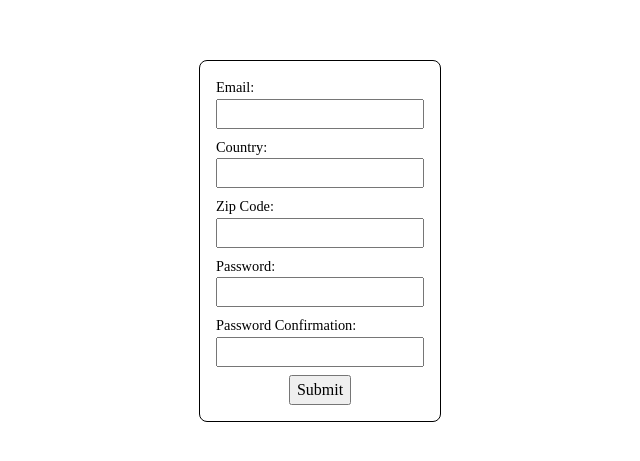
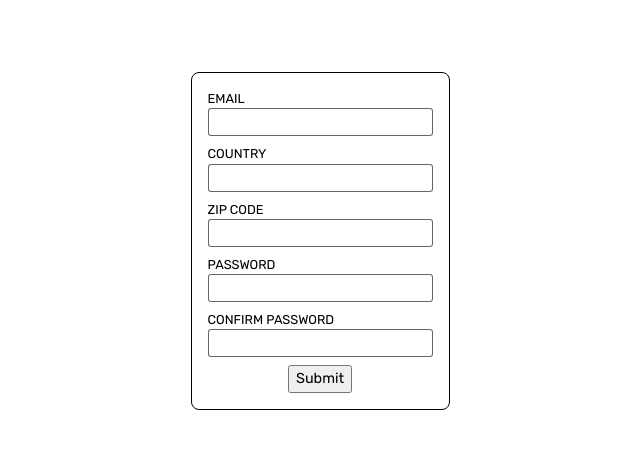
Before and after one commit to louisdeco/form-validation-practice, a website built with webpack: page src/index.html in a window 1280 px wide. Shown: the part 159-620 px from the top of the page, without its empty margins (320-960 px from the left). Built offline with nearby package versions, Linux system fonts and the light colour scheme.

Commit message:
feat(ui): enhance form styling and text formatting
- Add Rubik font-family to root element
- Style form elements
- Update form labels
- Add submit button with consistent styling

```diff
--- a/src/css/style.css
+++ b/src/css/style.css
@@ -69,6 +69,10 @@ dialog {
 }
 
 /* General styling*/
+:root {
+  font-family: "Rubik", sans-serif;
+}
+
 body {
   width: 100vw;
   height: 100vh;
@@ -95,9 +99,15 @@ form {
 }
 
 label {
-  font-size: 0.9rem;
+  font-size: 0.8rem;
 }
 
 input {
   border-radius: 0.2;
+  border: rgba(0, 0, 0, 0.6) solid 1px;
+  border-radius: 0.2rem;
 }
+
+.btn {
+  font-size: 0.9rem;
+}
--- a/src/index.html
+++ b/src/index.html
@@ -8,12 +8,12 @@
   <body>
     <form novalidate>
       <div class="wrapper mail">
-        <label for="mail">Email:</label>
+        <label for="mail">EMAIL</label>
         <input type="mail" id="mail" name="mail" minlength="8" required />
         <p class="error" aria-live="polite"></p>
       </div>
       <div class="wrapper country">
-        <label for="country">Country:</label
+        <label for="country">COUNTRY</label
         ><input
           type="text"
           id="country"
@@ -24,7 +24,7 @@
         <p class="error" aria-live="polite"></p>
       </div>
       <div class="wrapper zipcode">
-        <label for="zipcode">Zip Code:</label
+        <label for="zipcode">ZIP CODE</label
         ><input
           type="text"
           id="zipcode"
@@ -36,12 +36,12 @@
         <p class="error" aria-live="polite"></p>
       </div>
       <div class="wrapper password">
-        <label for="password">Password:</label
+        <label for="password">PASSWORD</label
         ><input type="password" id="password" name="password" required />
         <p class="error" aria-live="polite"></p>
       </div>
       <div class="wrapper password-confirmation">
-        <label for="password-confirmation">Password Confirmation:</label
+        <label for="password-confirmation">CONFIRM PASSWORD</label
         ><input
           type="password"
           id="password-confirmation"
```
